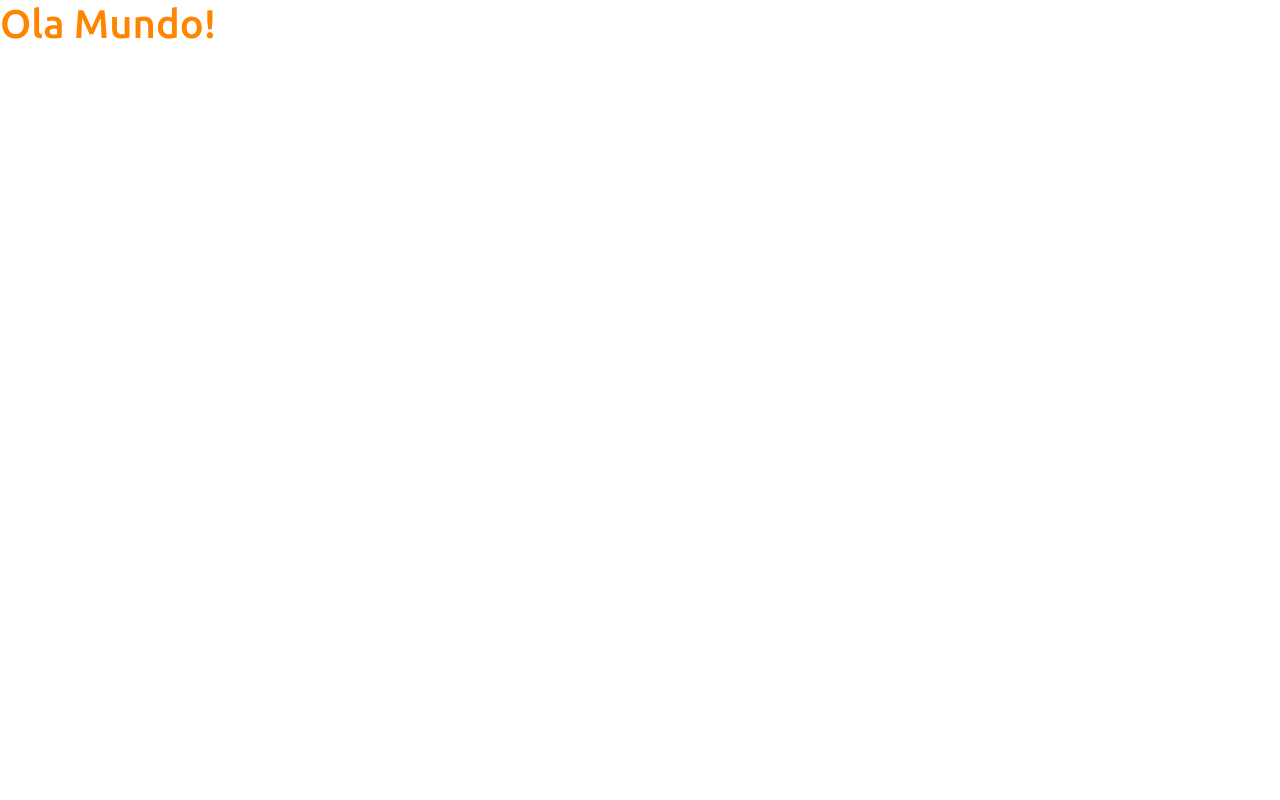
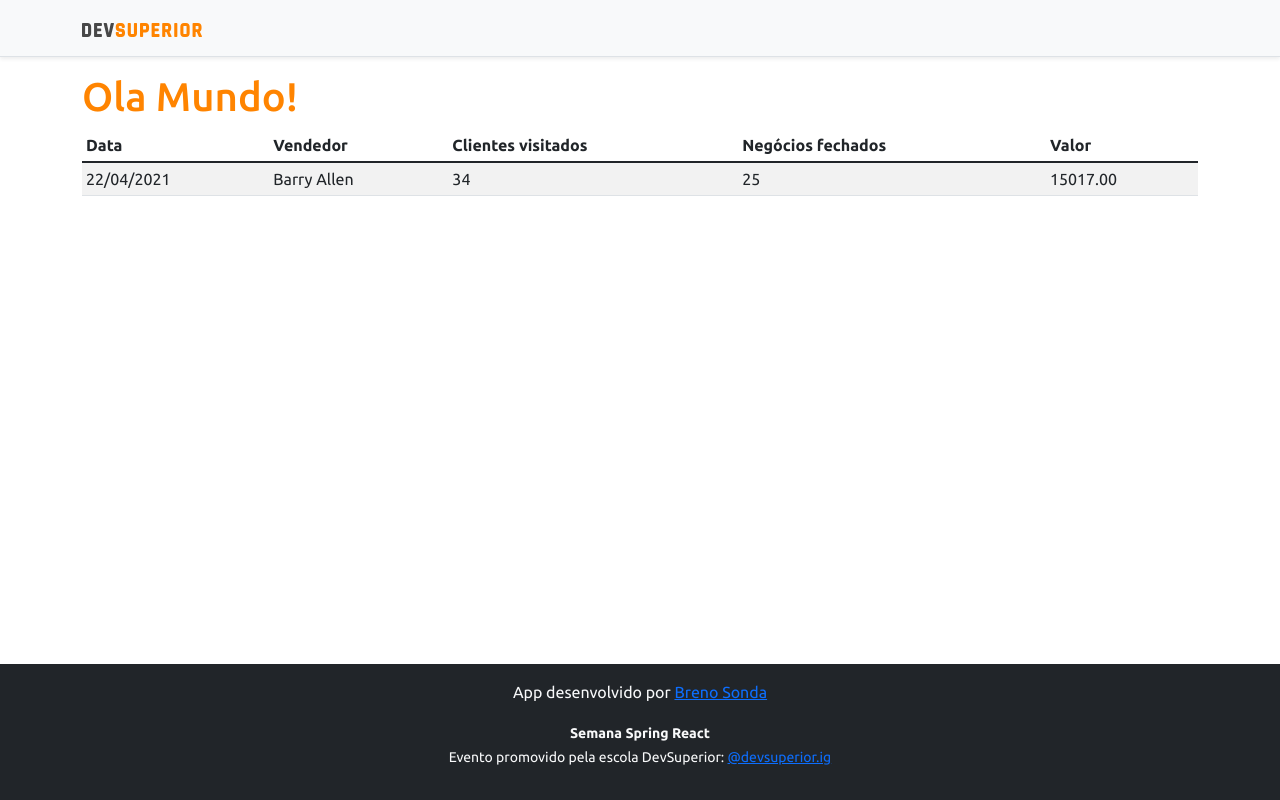
Before and after one commit to bMoki/projeto-sds3, a React (Create React App) app in the folder frontend/: page / in a window 1280 px wide. Built offline with nearby package versions, Linux system fonts and the light colour scheme.

Commit message:
basic static components

```diff
--- a/frontend/src/App.tsx
+++ b/frontend/src/App.tsx
@@ -1,11 +1,20 @@
+import Footer from 'components/footer';
+import NavBar from 'components/navbar';
+import DataTable from 'components/DataTable';
 import React from 'react';
 
 function App() {
   return (
-    <div>
-      <h1 className="text-primary">Ola Mundo!</h1>
-    </div>
+    <>
+      <NavBar />
+      <div className='container'>
+        <h1 className="text-primary">Ola Mundo!</h1>
+        <DataTable/>
+      </div>
+      <Footer/>
+    </>
   );
+
 }
 
 export default App;
--- /dev/null
+++ b/frontend/src/components/DataTable/index.tsx
@@ -0,0 +1,31 @@
+import React from 'react';
+
+
+function DataTable() {
+    return (
+        <div className="table-responsive">
+            <table className="table table-striped table-sm">
+                <thead>
+                    <tr>
+                        <th>Data</th>
+                        <th>Vendedor</th>
+                        <th>Clientes visitados</th>
+                        <th>Negócios fechados</th>
+                        <th>Valor</th>
+                    </tr>
+                </thead>
+                <tbody>
+                    <tr>
+                        <td>22/04/2021</td>
+                        <td>Barry Allen</td>
+                        <td>34</td>
+                        <td>25</td>
+                        <td>15017.00</td>
+                    </tr>
+                </tbody>
+            </table>
+        </div>
+    );
+}
+
+export default DataTable;
--- /dev/null
+++ b/frontend/src/components/footer/index.tsx
@@ -0,0 +1,16 @@
+import React from 'react';
+
+
+function Footer() {
+    return (
+        <footer className="footer mt-auto py-3 bg-dark">
+            <div className="container">
+                <p className="text-light">App desenvolvido por <a href="https://github.com/bMoki" target="_blank" rel="noreferrer">Breno Sonda</a></p>
+                <p className="text-light"><small><strong>Semana Spring React</strong><br />
+                    Evento promovido pela escola DevSuperior: <a href="https://instagram.com/devsuperior.ig" target="_blank" rel="noreferrer">@devsuperior.ig</a></small></p>
+            </div>
+        </footer>
+    );
+}
+
+export default Footer;
--- /dev/null
+++ b/frontend/src/components/navbar/index.tsx
@@ -0,0 +1,16 @@
+import React from 'react';
+import ImgDsDark from 'assets/img/ds-dark.svg';
+
+function NavBar() {
+    return (
+        <div className="d-flex flex-column flex-md-row align-items-center p-3 px-md-4 mb-3 bg-light border-bottom shadow-sm">
+            <div className="container">
+                <nav className="my-2 my-md-0 mr-md-3">
+                    <img src={ImgDsDark} alt="DevSuperior" width="120" />
+                </nav>
+            </div>
+        </div>
+    );
+}
+
+export default NavBar;
```
Also changed, not shown: frontend/src/assets/img/ds-dark.svg (added).
